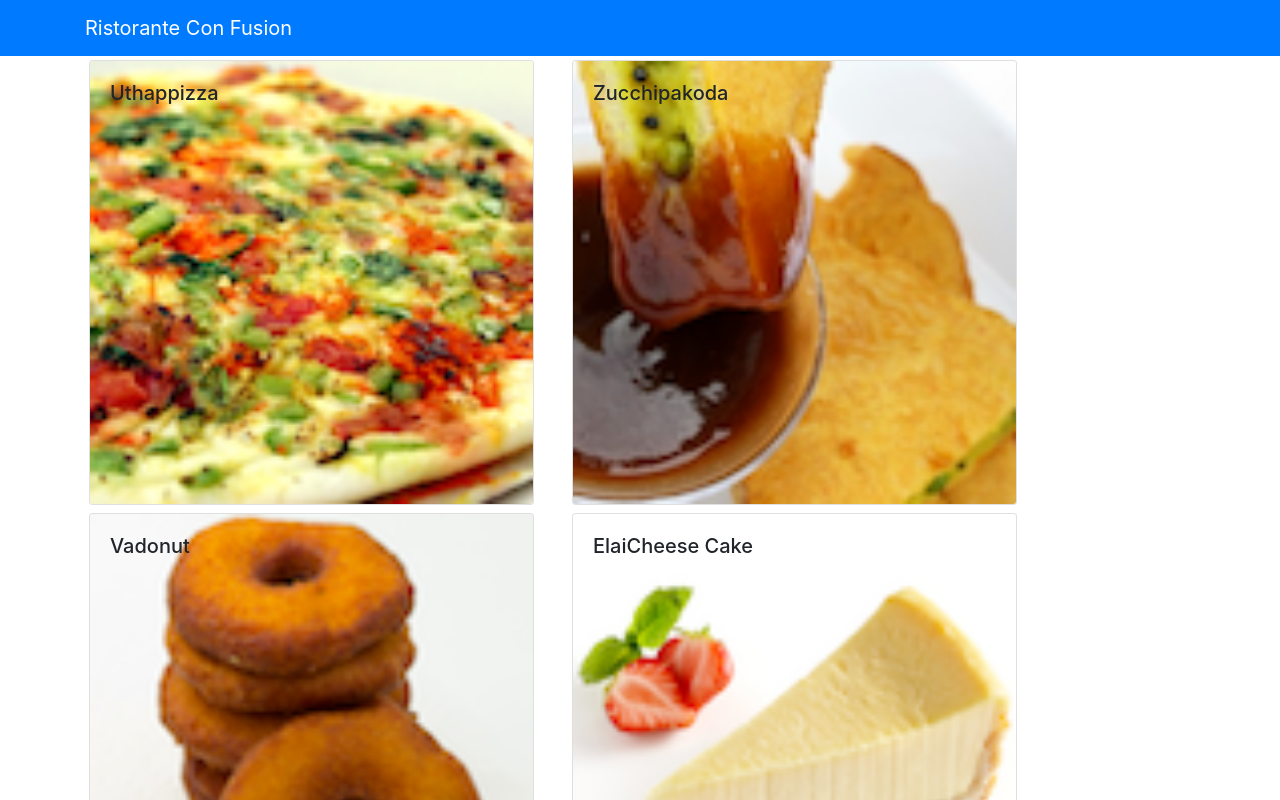
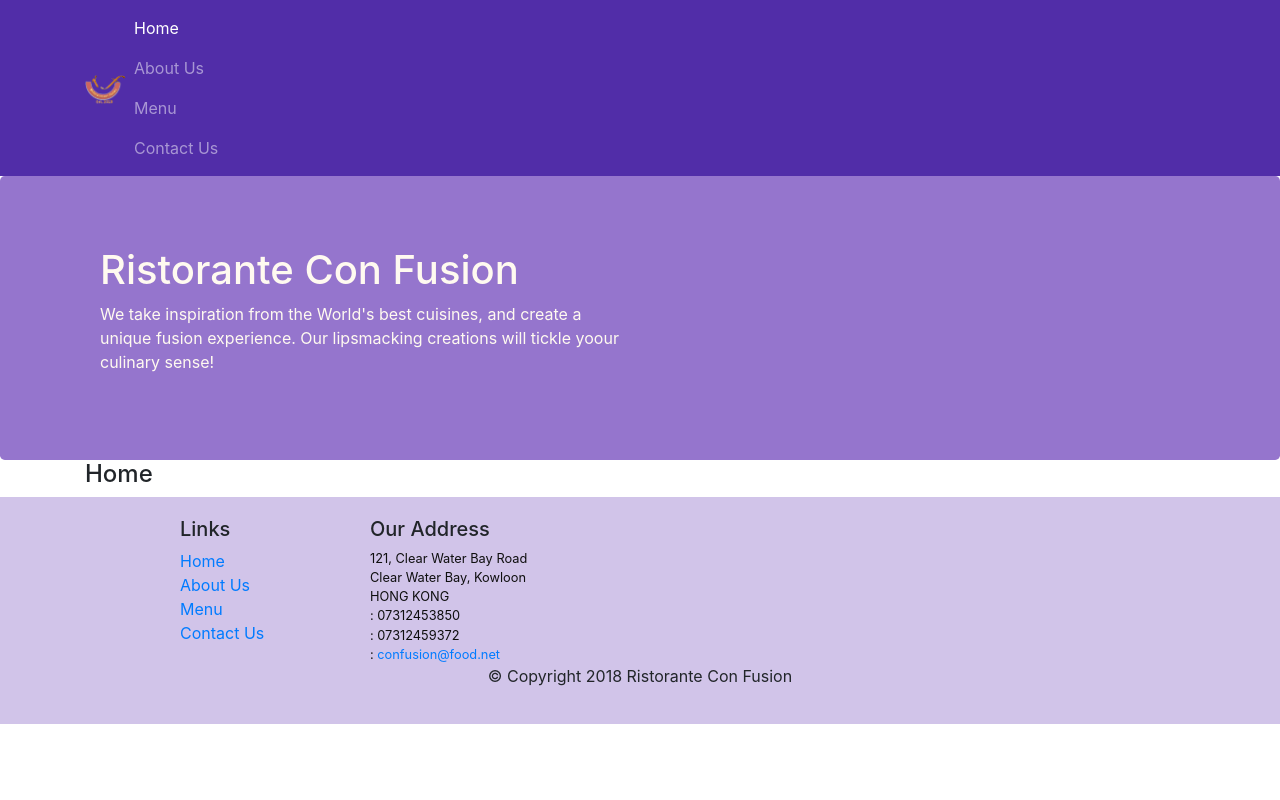
Before and after one commit to Ashishss21/conFusion-Server, a React (Create React App) app: page /home in a window 1280 px wide. Shown: the top 800 px of the page. Built offline with nearby package versions, Linux system fonts and the light colour scheme.

Commit message:
navbar component

```diff
--- a/package.json
+++ b/package.json
@@ -7,8 +7,11 @@
     "@testing-library/react": "^11.1.0",
     "@testing-library/user-event": "^12.1.10",
     "bootstrap": "4.0.0",
+    "bootstrap-social": "^5.1.1",
+    "font-awesome": "^4.7.0",
     "react": "^17.0.1",
     "react-dom": "^17.0.1",
+    "react-router-dom": "^5.2.0",
     "react-scripts": "4.0.3",
     "reactstrap": "5.0.0",
     "web-vitals": "^1.0.1"
--- a/src/App.css
+++ b/src/App.css
@@ -1 +1,33 @@
-/* App.css */
+.row-header{
+    margin:0px auto;
+    padding:0px auto;
+}
+
+.row-content {
+    margin:0px auto;
+    padding: 50px 0px 50px 0px;
+    border-bottom: 1px ridge;
+    min-height:400px;
+}
+
+.footer{
+    background-color: #D1C4E9;
+    margin:0px auto;
+    padding: 20px 0px 20px 0px;
+}
+.jumbotron {
+    padding:70px 30px 70px 30px;
+    margin:0px auto;
+    background: #9575CD ;
+    color:floralwhite;
+}
+
+address{
+    font-size:80%;
+    margin:0px;
+    color:#0f0f0f;
+}
+
+.navbar-dark {
+    background-color: #512DA8;
+}
--- a/src/App.js
+++ b/src/App.js
@@ -1,31 +1,16 @@
 import React, { Component } from 'react';
-import {Navbar, NavbarBrand} from 'reactstrap';
-import Menu from './components/MenuComponent';
 import './App.css';
-import {DISHES} from './shared/dishes';
-
+import Main from './components/MainComponents';
+import { BrowserRouter } from 'react-router-dom';
 class App extends Component {
-
-
-  constructor(props){
-    super(props);
-
-    this.state={
-      dishes: DISHES
-    };
-
-  }
 
   render(){
   return (
-    <div>
-      <Navbar dark color ="primary">
-        <div className="container">
-          <NavbarBrand href="/">Ristorante Con Fusion</NavbarBrand>
-        </div>
-      </Navbar>
-      <Menu dishes={this.state.dishes} />
-    </div>
+    <BrowserRouter>
+      <div className="App">
+        <Main />
+      </div>
+    </BrowserRouter>
   );}
 }
 
--- /dev/null
+++ b/src/components/FooterComponent.js
@@ -0,0 +1,51 @@
+import React from "react";
+import {Link} from 'react-router-dom';
+
+function Footer(props) {
+    return(
+        <div className="footer">
+        <div className="container">
+            <div className="row justify-content-center">
+                <div className="col-4 offset-1 col-sm-2">
+                    <h5>Links</h5>
+                    <ul className="list-unstyled">
+                        <li><Link to="/home">Home</Link></li>
+                        <li><Link to="/aboutus">About Us</Link></li>
+                        <li><Link to="/menu">Menu</Link></li>
+                        <li><Link to="/contactus">Contact Us</Link></li>
+                    </ul>
+                </div>
+                <div className="col-7 col-sm-5">
+                    <h5>Our Address</h5>
+                    <address>
+		              121, Clear Water Bay Road<br />
+		              Clear Water Bay, Kowloon<br />
+		              HONG KONG<br />
+		              <i className="fa fa-phone fa-lg"></i>: 07312453850<br />
+		              <i className="fa fa-fax fa-lg"></i>: 07312459372<br />
+		              <i className="fa fa-envelope fa-lg"></i>: <a href="mailto:confusion@food.net">
+                         confusion@food.net</a>
+                    </address>
+                </div>
+                <div className="col-12 col-sm-4 align-self-center">
+                    <div className="text-center">
+                        <a className="btn btn-social-icon btn-google" href="http://google.com/+"><i className="fa fa-google-plus"></i></a>
+                        <a className="btn btn-social-icon btn-facebook" href="http://www.facebook.com/profile.php?id="><i className="fa fa-facebook"></i></a>
+                        <a className="btn btn-social-icon btn-linkedin" href="http://www.linkedin.com/in/"><i className="fa fa-linkedin"></i></a>
+                        <a className="btn btn-social-icon btn-twitter" href="http://twitter.com/"><i className="fa fa-twitter"></i></a>
+                        <a className="btn btn-social-icon btn-google" href="http://youtube.com/"><i className="fa fa-youtube"></i></a>
+                        <a className="btn btn-social-icon" href="mailto:"><i className="fa fa-envelope-o"></i></a>
+                    </div>
+                </div>
+            </div>
+            <div className="row justify-content-center">
+                <div className="col-auto">
+                    <p>© Copyright 2018 Ristorante Con Fusion</p>
+                </div>
+            </div>
+        </div>
+    </div>
+    );
+}
+
+export default Footer;
--- /dev/null
+++ b/src/components/HeaderComponent.js
@@ -0,0 +1,71 @@
+import React, { Component } from 'react';
+import {Navbar, NavbarBrand, Nav, NavbarToggler, Collapse, NavItem, Jumbotron} from 'reactstrap';
+import { NavLink } from 'react-router-dom';
+
+class Header extends Component{
+
+    constructor(props){
+        super(props);
+        this.state={
+            isNavOpen: false
+        };
+        this.toggleNav = this.toggleNav.bind(this);
+    }
+
+    toggleNav() {
+        this.setState({
+            isNavOpen: !this.state.isNavOpen
+        })
+    }
+
+    render() {
+        return(
+            <React.Fragment>
+                <Navbar dark expand ="md">
+                    <div className="container">
+                        <NavbarToggler onClick={this.toggleNav} />
+                    <NavbarBrand className="mr-auto" href="/">
+                        <img src="assets/images/logo.png" heigh="30" width="41" alt="Ristorante Con fusion" />
+                    </NavbarBrand>
+
+                    <Collapse isOpen={this.state.isNavOpen} navbar>
+
+                    <Nav navbar>
+                        <NavItem>
+                            <NavLink className="nav-link" to="/home">
+                                <span className="fa fa-home fa-lg"></span> Home
+                            </NavLink>
+
+                            <NavLink className="nav-link" to="/aboutus">
+                                <span className="fa fa-info fa-lg"></span> About Us
+                            </NavLink>
+
+                            <NavLink className="nav-link" to="/menu">
+                                <span className="fa fa-list fa-lg"></span> Menu
+                            </NavLink>
+
+                            <NavLink className="nav-link" to="/contactus">
+                                <span className="fa fa-address-card fa-lg"></span> Contact Us
+                            </NavLink>
+                        </NavItem>
+
+                    </Nav>
+                    </Collapse>
+                    </div>
+                </Navbar>
+                <Jumbotron>
+                    <div className="container">
+                        <div className="row row-header">
+                            <div className="col-12 col-sm-6">
+                                <h1>Ristorante Con Fusion</h1>
+                                <p>We take inspiration from the World's best cuisines, and create a unique fusion experience. Our lipsmacking creations will tickle yoour culinary sense! </p>
+                            </div>
+                        </div>
+                    </div>
+                </Jumbotron>
+            </React.Fragment>
+        )
+    }
+}
+
+export default Header;
--- /dev/null
+++ b/src/components/HomeComponent.js
@@ -0,0 +1,12 @@
+import React from 'react';
+
+function Home(props){
+    return(
+        <div className = "container">
+            <h4> Home </h4>
+        </div>
+
+    );
+}
+
+export default Home;
--- a/src/components/MainComponents.js
+++ b/src/components/MainComponents.js
@@ -1,41 +1,42 @@
 import React, { Component } from 'react';
-import { Navbar, NavbarBrand } from 'reactstrap';
+import Home from "./HomeComponent";
 import Menu from './MenuComponent';
 import DishDetail from './DishdetailComponent ';
-import { DISHES } from '../shared/dishes';
+import Header from './HeaderComponent';
+import Footer from './FooterComponent';
+import {DISHES} from '../shared/dishes';
+import { Switch, Router, Redirect, Route } from 'react-router-dom';
+
 
 class Main extends Component {
 
 
-  constructor(props) {
+  constructor(props){
     super(props);
 
-    this.state = {
+    this.state={
       dishes: DISHES,
-      selectedDish: null
     };
   }
-
-
-  onDishSelect(dishId) {
-    this.setState({ selectedDish: dishId });
+  render() {
+    const HomePage = () => {
+      return(
+        <Home />
+      );
     }
-
-  render() {
   return (
     <div>
-        <Navbar dark color="primary">
-          <div className="container">
-            <NavbarBrand href="/">Ristorante Con Fusion</NavbarBrand>
-          </div>
-        </Navbar>
-        <Menu dishes={this.state.dishes}
-          onClick={(dishId) => this.onDishSelect(dishId)} />
-        <DishDetail
-          dish={this.state.dishes.filter((dish) => dish.id === this.state.selectedDish)[0]} />
+      <Header />
+      <Switch>
+        <Route path ="/home" component ={HomePage} />
+        <Route exact path = "/menu" component={() => <Menu dishes = {this.state.dishes} />} />
+        <Redirect to="/home" />
+        </Switch>
+      <Footer />
     </div>
   );
 }
 }
 
+
 export default Main;
--- a/src/components/MenuComponent.js
+++ b/src/components/MenuComponent.js
@@ -1,20 +1,23 @@
-import React, {Component} from 'react';
+import React from 'react';
 import {Card, CardImg, CardImgOverlay, CardTitle} from 'reactstrap';
 
+    function RenderMenuItem({ dish, onClick}){
+        return(
+            <Card key={dish.id} onClick={() => onClick(dish.id) }>
+                <CardImg width="100%" src={dish.image} alt={dish.name} />
+                <CardImgOverlay>
+                    <CardTitle>{dish.name}</CardTitle>
+                </CardImgOverlay>
+            </Card>
 
-class Menu extends Component {
+        );
+    }
 
-    render() {
-
-        const menu = this.props.dishes.map((dish) => {
+    const Menu = (props) => {
+        const menu = props.dishes.map((dish) => {
             return(
                 <div key={dish.id} className="col-12 col-md-5 m-1">
-                    <Card key={dish.id} onClick={() => this.props.onClick(dish.id) }>
-                        <CardImg width="100%" src={dish.image} alt={dish.name} />
-                        <CardImgOverlay>
-                            <CardTitle>{dish.name}</CardTitle>
-                        </CardImgOverlay>
-                    </Card>
+                    <RenderMenuItem dish={dish} onClick={props.onClick} />
                 </div>
             );
         });
@@ -27,6 +30,6 @@
             </div>
         );
     }
-}
+
 
 export default Menu;
--- a/src/index.js
+++ b/src/index.js
@@ -1,7 +1,9 @@
 import React from 'react';
 import ReactDOM from 'react-dom';
-import 'bootstrap/dist/css/bootstrap.min.css'
-import './index.css';
+import 'bootstrap/dist/css/bootstrap.min.css';
+/*import 'font-awesome/css/font-awesome.css';
+import 'bootstrap-social/bootstrap-social.css';
+*/import './index.css';
 import App from './App';
 import reportWebVitals from './reportWebVitals';
 
```
Also changed, not shown: src/components/DishdetailComponent .js (+20 -37 lines), 2 other files (tests, documents, lock files or other folders). Lines whose indentation alone changed are shown as unchanged.
